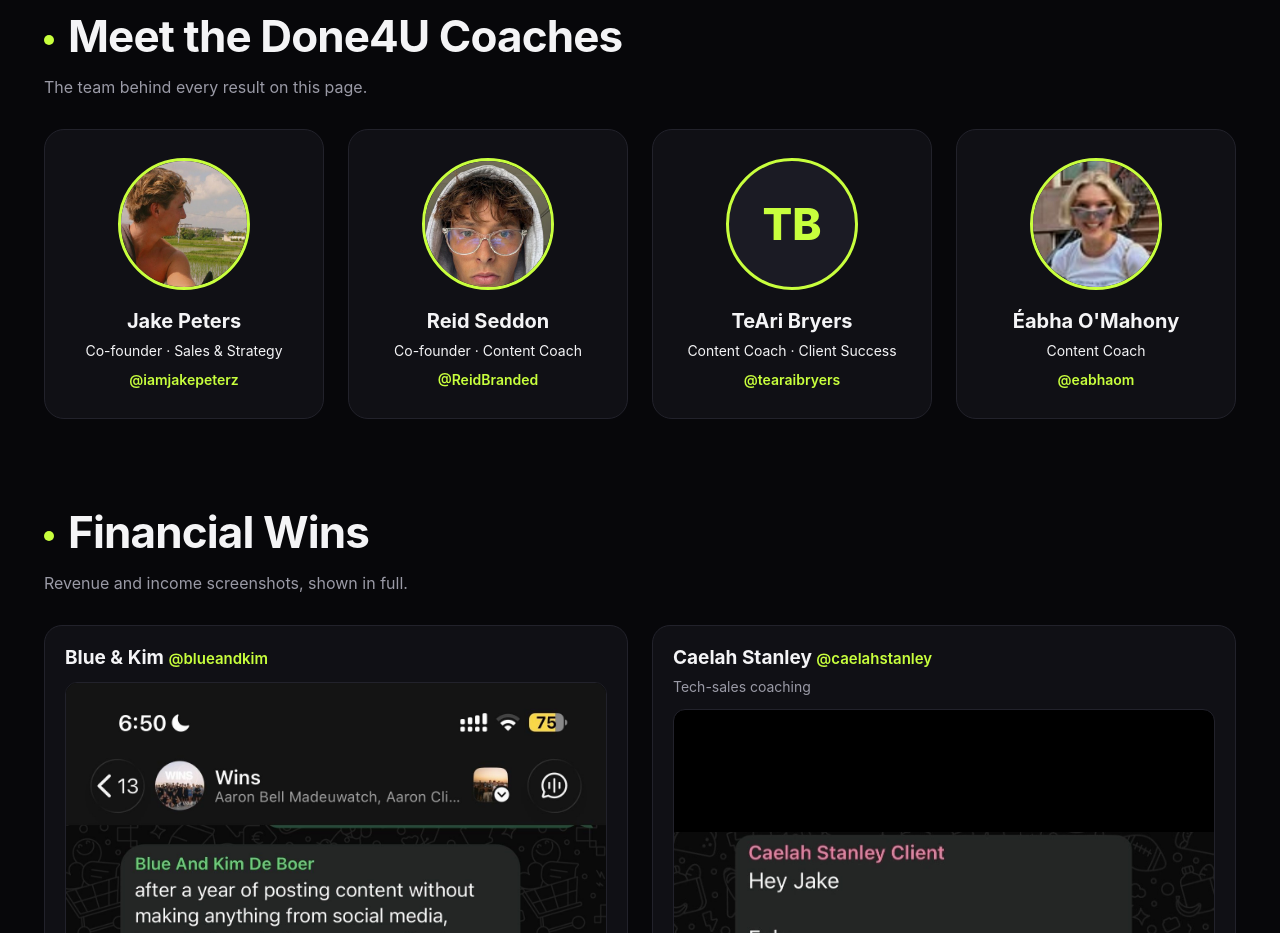
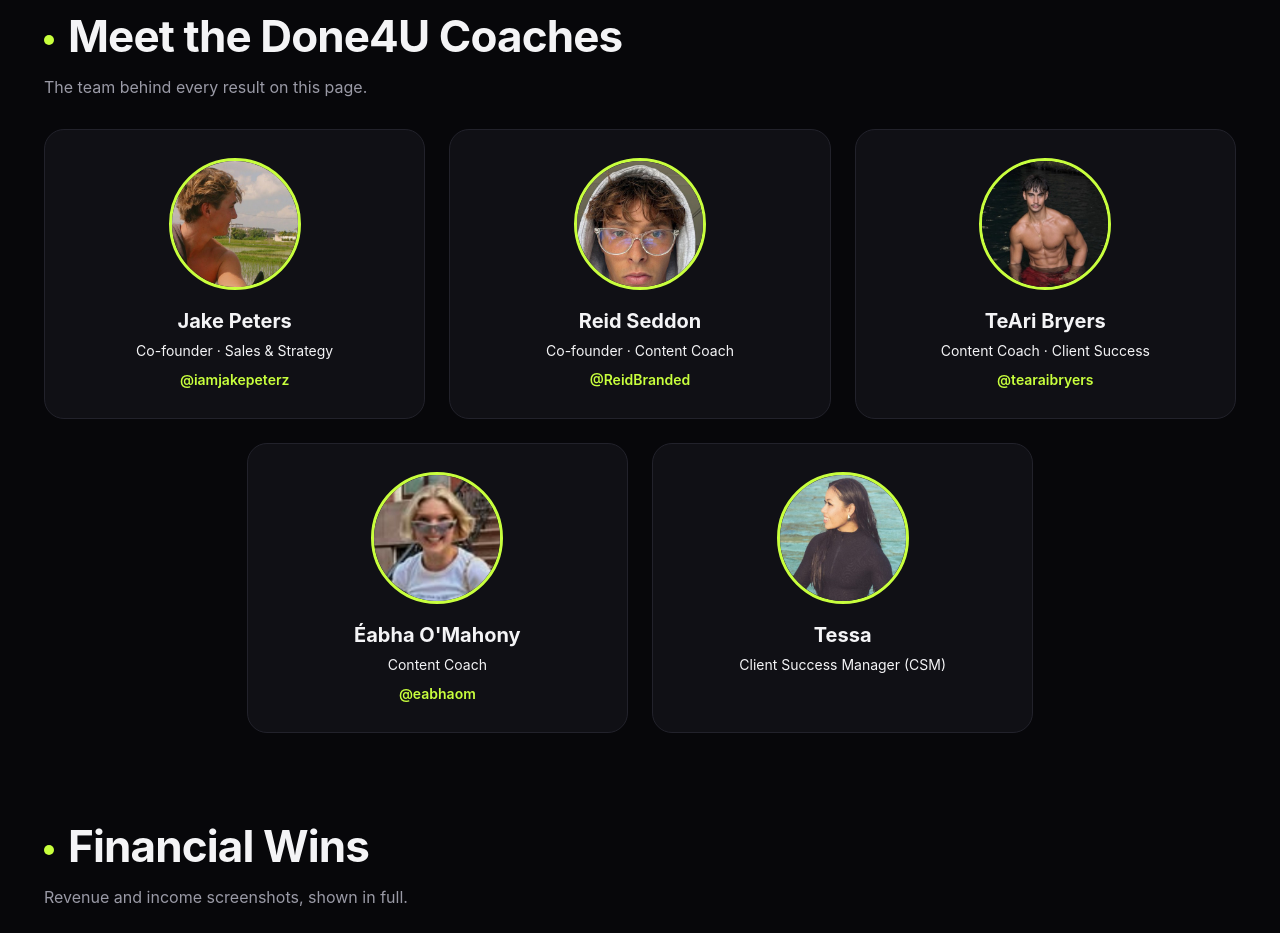
Before and after one commit to Done4You/done4u-results, a plain HTML site: page index.html in a window 1280 px wide. Shown: the part 1336-2269 px from the top of the page. Drawn offline with Linux system fonts and the light colour scheme.

Commit message:
Add TeAri photo and Tessa (CSM) to coaches

```diff
--- a/index.html
+++ b/index.html
@@ -29,7 +29,7 @@ section{padding:72px 0 8px;scroll-margin-top:48px}
 .sh h2:before{content:"";display:inline-block;width:10px;height:10px;border-radius:50%;background:var(--ac);margin-right:14px;vertical-align:middle}
 .grid{display:grid;gap:var(--gap);grid-template-columns:repeat(3,minmax(0,1fr));align-items:stretch}
 .grid.wins{grid-template-columns:repeat(2,minmax(0,1fr))}
-.coaches{grid-template-columns:repeat(4,minmax(0,1fr))}
+.coaches{display:flex;flex-wrap:wrap;justify-content:center}.coaches>.coach{flex:0 0 calc((100% - 2*var(--gap))/3)}
 .card{background:var(--card);border:1px solid var(--line);border-radius:18px;padding:20px;display:flex;flex-direction:column;gap:12px}
 .card h3{margin:0;font-size:19px;line-height:1.25}.card .h{color:var(--ac);font-weight:600;font-size:15px;word-break:break-all}
 .niche{margin:-6px 0 0;color:var(--mu);font-size:14px}
@@ -56,8 +56,8 @@ section{padding:72px 0 8px;scroll-margin-top:48px}
 footer{color:var(--mu);text-align:center;font-size:13px;padding:24px}
 #lb{position:fixed;inset:0;background:rgba(0,0,0,.92);display:none;align-items:center;justify-content:center;z-index:50;cursor:zoom-out;padding:20px}
 #lb.on{display:flex}#lb img{max-width:100%;max-height:100%;object-fit:contain}
-@media(max-width:1000px){.grid,.grid.wins{grid-template-columns:repeat(2,minmax(0,1fr))}.coaches{grid-template-columns:repeat(2,minmax(0,1fr))}}
-@media(max-width:700px){:root{--gap:18px}.grid,.grid.wins,.coaches{grid-template-columns:1fr}.hero{padding-top:36px}.wrap{padding:0 16px}}
+@media(max-width:1000px){.grid,.grid.wins{grid-template-columns:repeat(2,minmax(0,1fr))}.coaches>.coach{flex-basis:calc((100% - var(--gap))/2)}}
+@media(max-width:700px){:root{--gap:18px}.grid,.grid.wins{grid-template-columns:1fr}.coaches>.coach{flex-basis:100%}.hero{padding-top:36px}.wrap{padding:0 16px}}
 </style></head><body>
 <header class="hero"><div class="wrap">
 <div class="eyebrow">Done4U</div>
@@ -71,8 +71,9 @@ footer{color:var(--mu);text-align:center;font-size:13px;padding:24px}
 <main class="wrap">
 <section id="coaches"><div class="sh"><h2>Meet the Done4U Coaches</h2><p>The team behind every result on this page.</p></div><div class="grid coaches"><a class="coach" href="https://www.instagram.com/iamjakepeterz/" target="_blank" rel="noopener"><div class="av"><img src="img/coaches/jake.jpg" alt="Jake Peters"></div><h3>Jake Peters</h3><p class="role">Co-founder · Sales &amp; Strategy</p><p class="hd">@iamjakepeterz</p></a>
 <a class="coach" href="https://www.youtube.com/@ReidBranded" target="_blank" rel="noopener"><div class="av"><img src="img/coaches/reid.jpg" alt="Reid Seddon"></div><h3>Reid Seddon</h3><p class="role">Co-founder · Content Coach</p><p class="hd">@ReidBranded</p></a>
-<a class="coach" href="https://www.instagram.com/tearaibryers/" target="_blank" rel="noopener"><div class="av"><span class="init">TB</span></div><h3>TeAri Bryers</h3><p class="role">Content Coach · Client Success</p><p class="hd">@tearaibryers</p></a>
+<a class="coach" href="https://www.instagram.com/tearaibryers/" target="_blank" rel="noopener"><div class="av"><img src="img/coaches/teari.jpg" alt="TeAri Bryers"></div><h3>TeAri Bryers</h3><p class="role">Content Coach · Client Success</p><p class="hd">@tearaibryers</p></a>
 <a class="coach" href="https://www.instagram.com/eabhaom/" target="_blank" rel="noopener"><div class="av"><img src="img/coaches/eabha.jpg" alt="Éabha O&#x27;Mahony"></div><h3>Éabha O&#x27;Mahony</h3><p class="role">Content Coach</p><p class="hd">@eabhaom</p></a>
+<div class="coach"><div class="av"><img src="img/coaches/tessa.jpg" alt="Tessa"></div><h3>Tessa</h3><p class="role">Client Success Manager (CSM)</p></div>
 </div></section>
 <section id="financial-wins"><div class="sh"><h2>Financial Wins</h2><p>Revenue and income screenshots, shown in full.</p></div><div class="grid wins"><article class="card win" data-n="1"><h3>Blue &amp; Kim <span class="h">@blueandkim</span></h3><div class="frame"><div class="slides"><figure class="slide"><img loading="lazy" src="img/wins/blue-kim-1.jpg" alt="Blue &amp; Kim result screenshot 1" data-full="img/wins/blue-kim-1.jpg"></figure></div></div></article>
 <article class="card win" data-n="1"><h3>Caelah Stanley <span class="h">@caelahstanley</span></h3><p class="niche">Tech-sales coaching</p><div class="frame"><div class="slides"><figure class="slide"><img loading="lazy" src="img/wins/caelah-stanley-1.jpg" alt="Caelah Stanley result screenshot 1" data-full="img/wins/caelah-stanley-1.jpg"></figure></div></div></article>
```
Also changed, not shown: img/coaches/teari.jpg (added), img/coaches/tessa.jpg (added).
